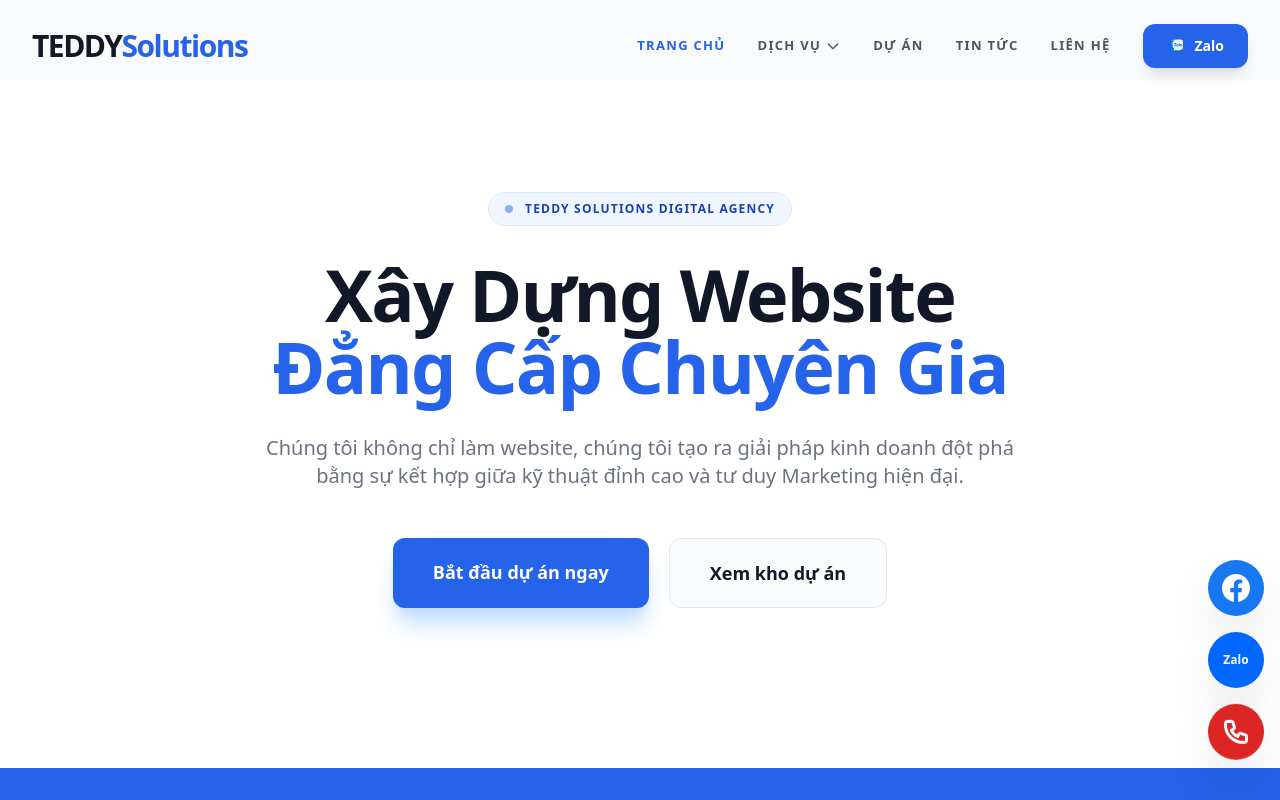
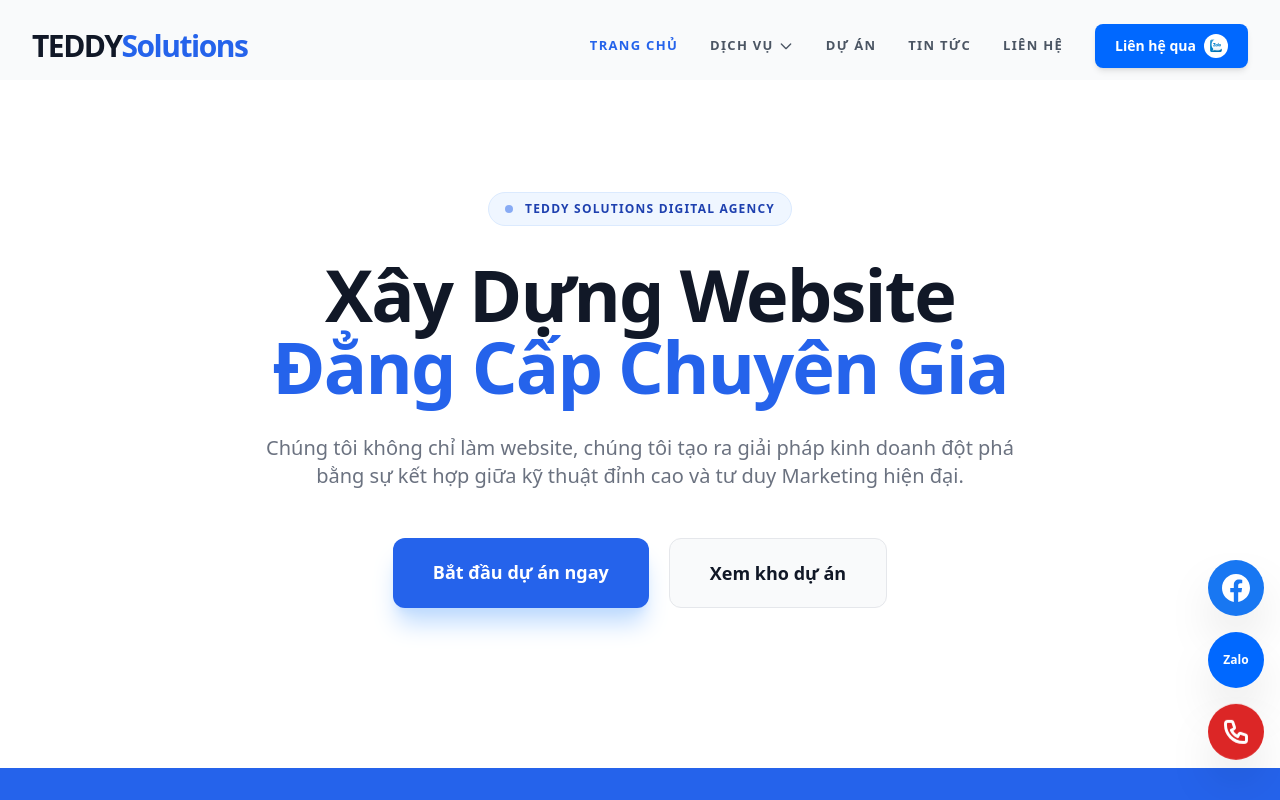
Before and after one commit to Negan1611/teddysolutions, a React (Vite) app: page / in a window 1280 px wide. Shown: the top 800 px of the page. Built offline with nearby package versions, Linux system fonts and the light colour scheme.

Commit message:
Complete Zalo button styling for Projects and Header

```diff
--- a/components/Header.tsx
+++ b/components/Header.tsx
@@ -90,10 +90,10 @@ const Header: React.FC = () => {
               href={ZALO_LINK}
               target="_blank"
               rel="noopener noreferrer"
-              className="bg-blue-600 text-white px-6 py-3 rounded-xl text-sm font-black hover:bg-blue-700 transition-all shadow-lg inline-flex items-center gap-2"
+              className="bg-[#0068FF] text-white px-5 py-2.5 rounded-lg text-sm font-bold hover:bg-[#0052CC] transition-all shadow-md inline-flex items-center gap-2"
             >
-              <img src="/zalo-icon.png" alt="Zalo" className="w-5 h-5" />
-              Zalo
+              Liên hệ qua
+              <img src="/zalo-icon.png" alt="Zalo" className="w-6 h-6 bg-white rounded-full p-0.5" />
             </a>
           </div>
 
--- a/pages/Projects.tsx
+++ b/pages/Projects.tsx
@@ -74,9 +74,10 @@ const Projects: React.FC = () => {
             href="https://zalo.me/0939367732"
             target="_blank"
             rel="noopener noreferrer"
-            className="inline-block px-12 py-5 bg-gradient-to-r from-red-600 to-orange-500 text-white rounded-2xl font-black hover:scale-105 transition-all shadow-xl shadow-red-500/30 text-lg relative z-10"
+            className="inline-flex items-center gap-3 px-8 py-4 bg-[#0068FF] text-white rounded-xl font-bold hover:bg-[#0052CC] transition-all shadow-lg text-base"
           >
-            Liên hệ qua Zalo
+            Liên hệ qua
+            <img src="/zalo-icon.png" alt="Zalo" className="w-8 h-8 bg-white rounded-full p-1" />
           </a>
         </div>
       </div>
```
